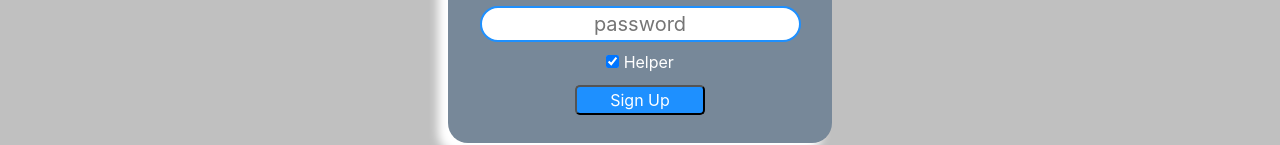
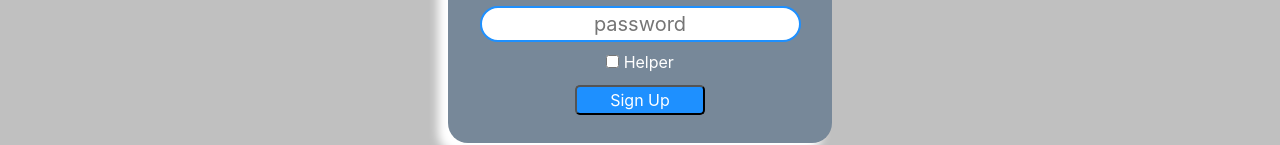
Before and after one commit to Build-Week-Dev-Desk-1/Frontend, a React (Create React App) app in the folder dev-desk/: page / in a window 1280 px wide. Shown: the part 266-411 px from the top of the page. Built offline with nearby package versions, Linux system fonts and the light colour scheme.

Commit message:
Troubles with checkboxes

```diff
--- a/dev-desk/src/components/Signup.js
+++ b/dev-desk/src/components/Signup.js
@@ -34,6 +34,8 @@ export default function Signup() {
 
   let history = useHistory();
 
+  let myVal = "";
+
   const onInputChange = (evt) => {
     const name = evt.target.name;
     const value = evt.target.value;
@@ -64,7 +66,7 @@ export default function Signup() {
   const handleSubmit = (e) => {
     e.preventDefault();
     axiosWithAuth()
-      .post("https://devdeskapi.herokuapp.com/api/auth/register", formValues)
+      .post("https://devdeskapi.herokuapp.com/auth/register", formValues)
       .then((res) => {
         // console.log(res);
         history.push("/login");
@@ -75,12 +77,28 @@ export default function Signup() {
   };
 
   const onCheckboxChange = (evt) => {
-    setFormValues({
-      ...formValues,
+    console.log(evt.target.checked);
+    if (evt.target.checked) {
+      setFormValues({
+        ...formValues,
 
-      ...formValues.role,
-      [evt.target.name]: evt.target.checked,
-    });
+        ...formValues.role,
+        [evt.target.name]: "tech",
+      });
+    } else {
+      setFormValues({
+        ...formValues,
+
+        ...formValues.role,
+        [evt.target.name]: "student",
+      });
+    }
+    // setFormValues({
+    //   ...formValues,
+
+    //   ...formValues.role,
+    //   [evt.target.name]: myVal,
+    // });
     console.log(formValues);
   };
 
@@ -134,13 +152,9 @@ export default function Signup() {
         <div className='admin'>
           <label>
             <input
-              checked={
-                formValues.role
-                  ? (formValues.role = "tech")
-                  : (formValues.role = "student")
-              }
+              checked={formValues.role}
               onChange={onCheckboxChange}
-              name='admin'
+              name='role'
               type='checkbox'
             />
             <span className='splash-h4s'> Helper</span>
```
